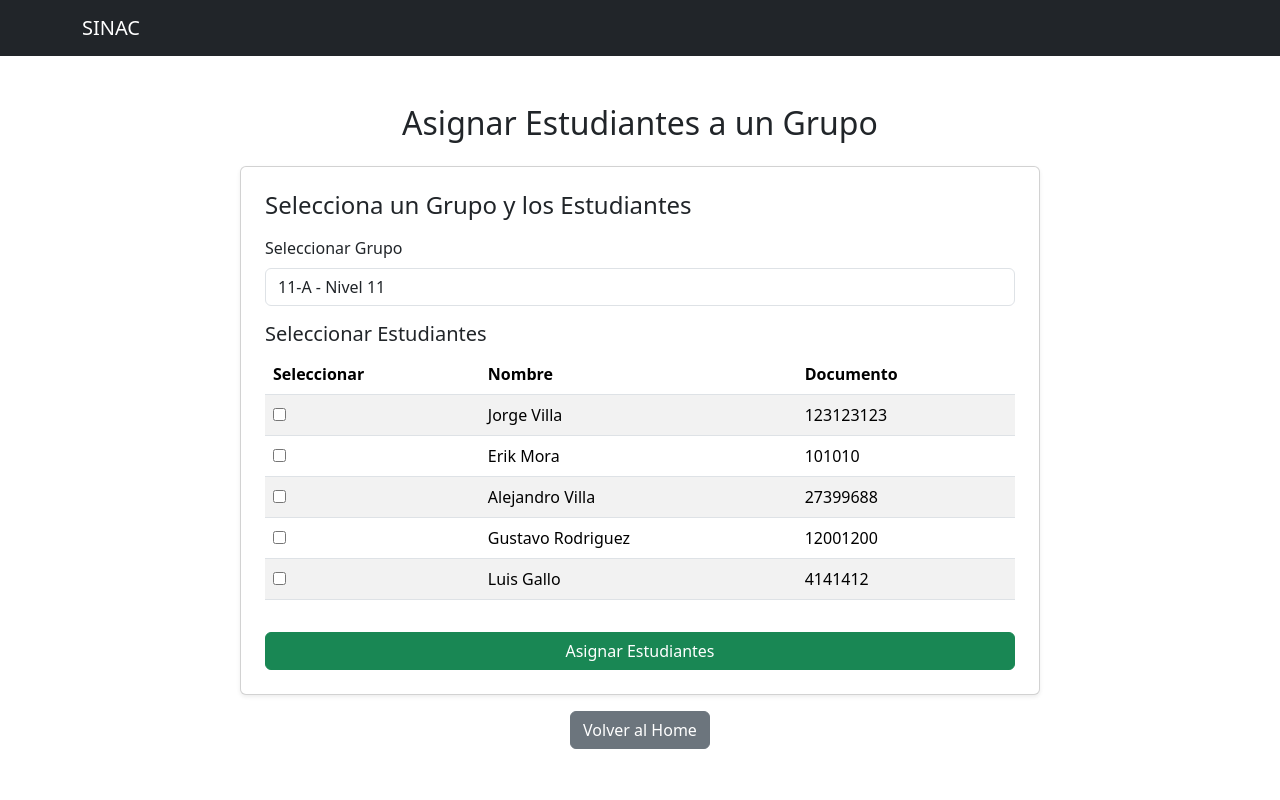
After one commit to AlbeiroBurbanoTobar/Gestor_Notas, a Django app: page /asignar_estudiantes/ in a window 1280 px wide. The commit adds this page. Run offline with Django 5.2, Linux system fonts and the light colour scheme; a user stored in the database is signed in; data comes from the database, SQL or seed files in the repository; both versions use the stored data as it was after the commit.

Commit message:
Asignar estudiantes a un grupo

```diff
--- a/SINAC/forms.py
+++ b/SINAC/forms.py
@@ -105,3 +105,12 @@ class GrupoForm(forms.ModelForm):
     class Meta:
         model = Grupo
         fields = ['nombre', 'nivel']
+
+class AsignarEstudiantesGrupoForm(forms.Form):
+    grupo = forms.ModelChoiceField(queryset=Grupo.objects.all(), label="Seleccionar Grupo")
+    estudiantes = forms.ModelMultipleChoiceField(
+        queryset=Estudiante.objects.all(),
+        widget=forms.CheckboxSelectMultiple,
+        required=True,
+        label="Seleccionar Estudiantes"
+    )
--- a/SINAC/models.py
+++ b/SINAC/models.py
@@ -27,6 +27,7 @@ class Estudiante(models.Model):
     fecha_nacimiento = models.DateField()
     telefono_acudiente = models.CharField(max_length=15, default="0000000000")
     direccion = models.CharField(max_length=255, default="Sin dirección")
+    grupo = models.ForeignKey('Grupo', on_delete=models.SET_NULL, null=True, blank=True)
 
     def __str__(self):
         return f"{self.usuario.first_name} {self.usuario.last_name}"
--- a/SINAC/urls.py
+++ b/SINAC/urls.py
@@ -1,5 +1,5 @@
 from django.urls import path, include
-from .views import home, home_admin, home_estudiante, registrar_estudiante, registrar_profesor, eliminar_usuario, lista_usuarios, crear_asignatura, crear_grupo
+from .views import home, home_admin, home_estudiante, registrar_estudiante, registrar_profesor, eliminar_usuario, lista_usuarios, crear_asignatura, crear_grupo, asignar_estudiantes_a_grupo
 
 urlpatterns = [
     path('', home, name="home"),
@@ -12,6 +12,8 @@ urlpatterns = [
     path('eliminar_usuario/<int:usuario_id>/', eliminar_usuario, name='eliminar_usuario'),
     path('crear_asignatura/', crear_asignatura, name='crear_asignatura'),
     path('crear_grupo/', crear_grupo, name='crear_grupo'),
+    path('asignar_estudiantes/', asignar_estudiantes_a_grupo, name='asignar_estudiantes'),
+
 
 
 ]
--- a/SINAC/views.py
+++ b/SINAC/views.py
@@ -6,7 +6,7 @@ from django.contrib.auth import get_user_model
 from django.http import HttpResponse
 from django.contrib import messages
 from .models import Usuario, Estudiante, Profesor
-from .forms import ProfesorForm, AsignaturaForm, EstudianteForm, GrupoForm
+from .forms import ProfesorForm, AsignaturaForm, EstudianteForm, GrupoForm, AsignarEstudiantesGrupoForm
 from SINAC.models import Curso
 from django import forms
 from django.contrib.auth.forms import UserCreationForm
@@ -24,7 +24,7 @@ def registrar_estudiante(request):
         if form.is_valid():
             form.save()
             messages.success(request, "Estudiante registrado correctamente.")
-            return redirect("home_admin")  # Redirigir al panel del administrador
+
         else:
             messages.error(request, "Error al registrar el estudiante. Verifica los datos.")
     else:
@@ -52,7 +52,7 @@ def home(request):
         return redirect('home_admin')
     elif request.user.rol == Usuario.ESTUDIANTE:
         return redirect('home_estudiante')
-    return redirect('login')  # En caso de que no tenga rol asignado
+    return redirect('login')
 
 @login_required
 def home_admin(request):
@@ -114,14 +114,14 @@ def registrar_profesor(request):
 
         else:
             messages.error(request, "Error al registrar el profesor. Verifica los datos ingresados.")
-            print(form.errors)  # Esto imprimirá errores en la consola para depuración
+            print(form.errors)
     else:
         form = ProfesorForm()
     return render(request, 'registrar_profesor.html', {'form': form})
 
 
 @login_required
-@user_passes_test(es_admin)  # Solo el administrador puede acceder
+@user_passes_test(es_admin)
 def crear_asignatura(request):
     if request.method == "POST":
         form = AsignaturaForm(request.POST)
@@ -138,17 +138,41 @@ def crear_asignatura(request):
 
 
 @login_required
-@user_passes_test(es_admin)  # Solo el administrador puede acceder
+@user_passes_test(es_admin)
 def crear_grupo(request):
     if request.method == "POST":
         form = GrupoForm(request.POST)
         if form.is_valid():
             form.save()
             messages.success(request, "Grupo creado exitosamente.")
-            return redirect('home_admin')  # Redirigir al panel de administración
+            return redirect('home_admin')
         else:
             messages.error(request, "Error al crear el grupo. Verifica los datos.")
     else:
         form = GrupoForm()
 
     return render(request, 'crear_grupo.html', {'form': form})
+
+
+@login_required
+@user_passes_test(es_admin)
+def asignar_estudiantes_a_grupo(request):
+    if request.method == "POST":
+        form = AsignarEstudiantesGrupoForm(request.POST)
+        if form.is_valid():
+            grupo = form.cleaned_data['grupo']
+            estudiantes = form.cleaned_data['estudiantes']
+
+
+            for estudiante in estudiantes:
+                estudiante.grupo = grupo
+                estudiante.save()
+
+            messages.success(request, "Estudiantes asignados correctamente al grupo.")
+
+        else:
+            messages.error(request, "Error al asignar estudiantes. Verifica los datos.")
+    else:
+        form = AsignarEstudiantesGrupoForm()
+
+    return render(request, 'asignar_estudiantes.html', {'form': form})
--- a/templates/admin_home.html
+++ b/templates/admin_home.html
@@ -15,6 +15,8 @@
         <a href="{% url 'registrar_profesor' %}" class="btn btn-success">Registrar Profesor</a>
         <a href="{% url 'crear_asignatura' %}" class="btn btn-warning">Crear Asignatura</a>
         <a href="{% url 'crear_grupo' %}" class="btn btn-info">Crear Grupo</a>
+        <a href="{% url 'asignar_estudiantes' %}" class="btn btn-primary">Asignar Estudiantes a Grupo</a>
+
 
     </div>
 
--- /dev/null
+++ b/templates/asignar_estudiantes.html
@@ -0,0 +1,62 @@
+{% extends 'base.html' %}
+
+{% block title %}Asignar Estudiantes a Grupo - SINAC{% endblock %}
+
+{% block content %}
+<div class="container mt-5">
+    <h2 class="text-center mb-4">Asignar Estudiantes a un Grupo</h2>
+
+    <div class="card p-4 shadow-sm mx-auto" style="max-width: 800px;">
+        <h4 class="mb-3">Selecciona un Grupo y los Estudiantes</h4>
+
+        {% if messages %}
+            <div class="alert alert-success">
+                {% for message in messages %}
+                    {{ message }}
+                {% endfor %}
+            </div>
+        {% endif %}
+
+        <form method="post">
+            {% csrf_token %}
+
+            <div class="mb-3">
+                <label for="id_grupo" class="form-label">Seleccionar Grupo</label>
+                <select name="grupo" id="id_grupo" class="form-control">
+                    {% for grupo in form.grupo.field.queryset %}
+                        <option value="{{ grupo.id }}">{{ grupo.nombre }} - Nivel {{ grupo.nivel }}</option>
+                    {% endfor %}
+                </select>
+            </div>
+
+            <h5>Seleccionar Estudiantes</h5>
+            <table class="table table-striped">
+                <thead>
+                    <tr>
+                        <th>Seleccionar</th>
+                        <th>Nombre</th>
+                        <th>Documento</th>
+                    </tr>
+                </thead>
+                <tbody>
+                    {% for estudiante in form.estudiantes.field.queryset %}
+                        <tr>
+                            <td>
+                                <input type="checkbox" name="estudiantes" value="{{ estudiante.id }}">
+                            </td>
+                            <td>{{ estudiante.usuario.first_name }} {{ estudiante.usuario.last_name }}</td>
+                            <td>{{ estudiante.documento }}</td>
+                        </tr>
+                    {% endfor %}
+                </tbody>
+            </table>
+
+            <button type="submit" class="btn btn-success w-100 mt-3">Asignar Estudiantes</button>
+        </form>
+    </div>
+
+    <div class="mt-3 text-center">
+        <a href="{% url 'home_admin' %}" class="btn btn-secondary">Volver al Home</a>
+    </div>
+</div>
+{% endblock %}
```
Also changed, not shown: SINAC/migrations/0009_estudiante_grupo.py (added), db.sqlite3.
